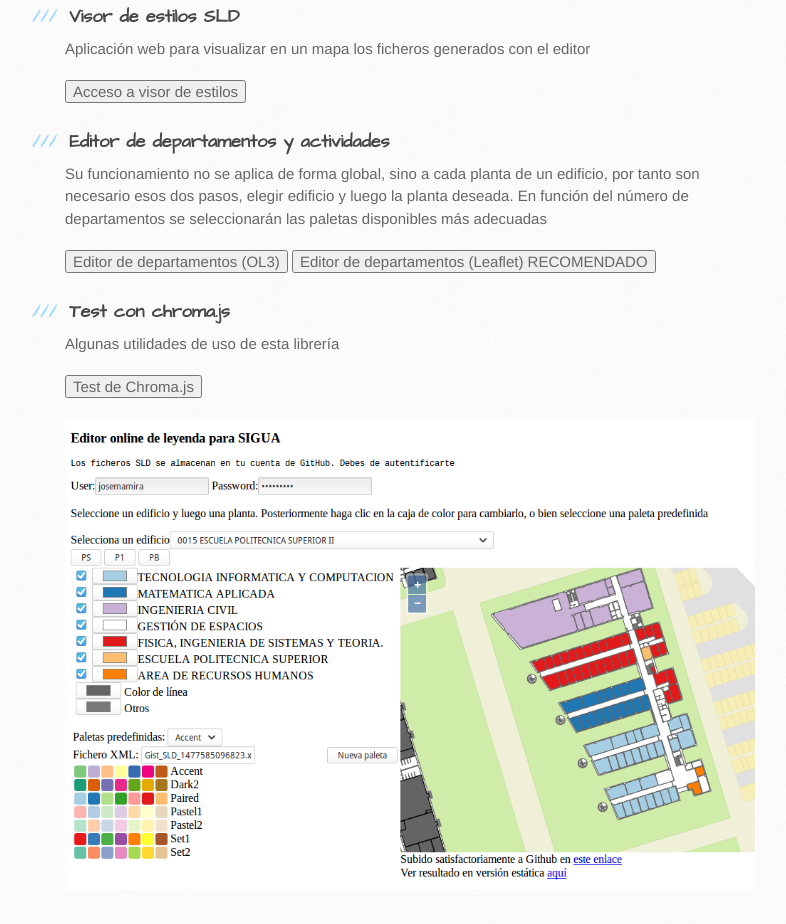
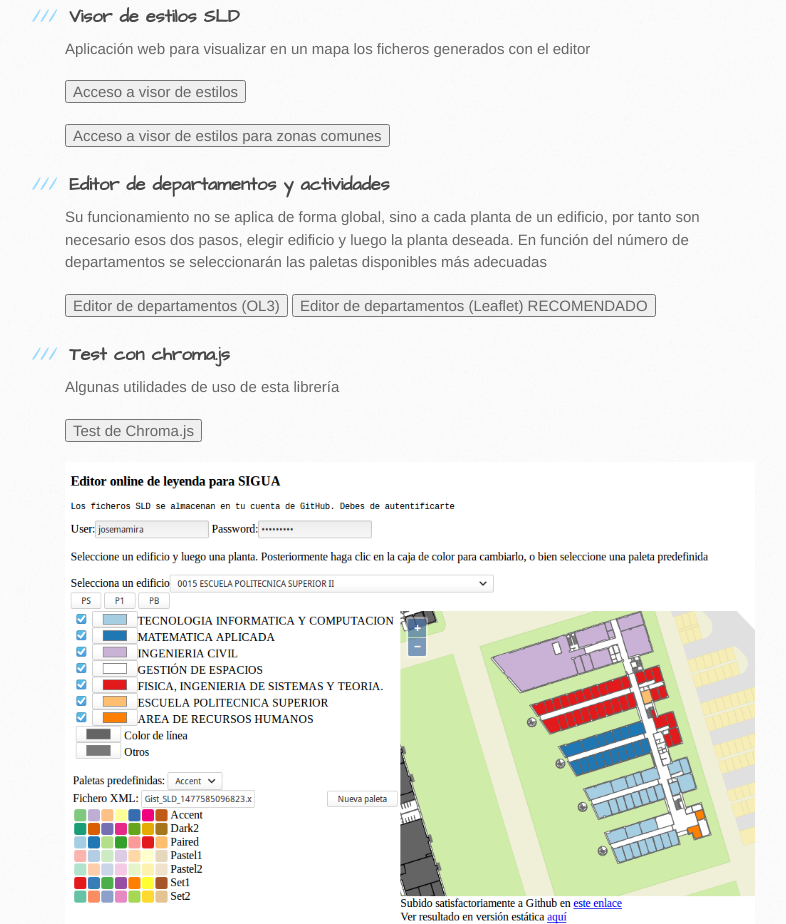
Before and after one commit to josemamira/SiguaLegend, a plain HTML site: page index.html in a window 1280 px wide. Shown: the part 1357-2281 px from the top of the page, without its empty margins (105-891 px from the left). Drawn offline with Linux system fonts and the light colour scheme.

Commit message:
Update index.html

```diff
--- a/index.html
+++ b/index.html
@@ -75,6 +75,7 @@
 
 <p>Aplicaci&oacute;n web para visualizar en un mapa los ficheros generados con el editor</p>
           <p> <input type="button" onclick="location.href='src/sld_loader.html';" value="Acceso a visor de estilos" /></p>
+          <p> <input type="button" onclick="location.href='src/sld_loader_base.html';" value="Acceso a visor de estilos para zonas comunes" /></p>
 
 
 <h3>
```
